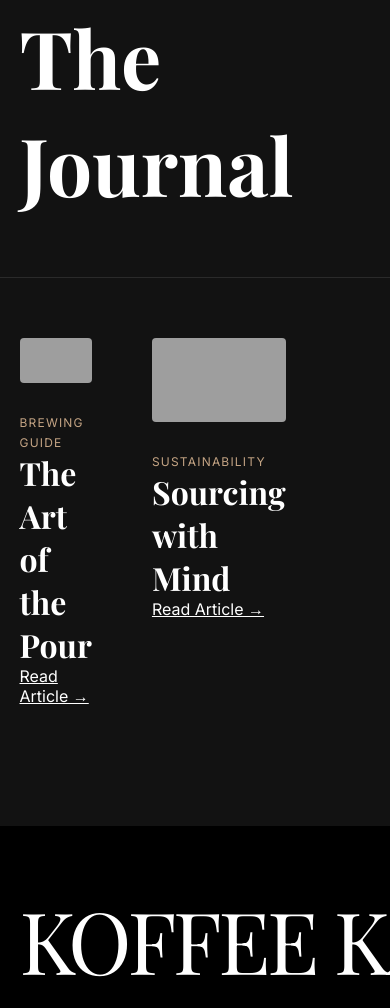
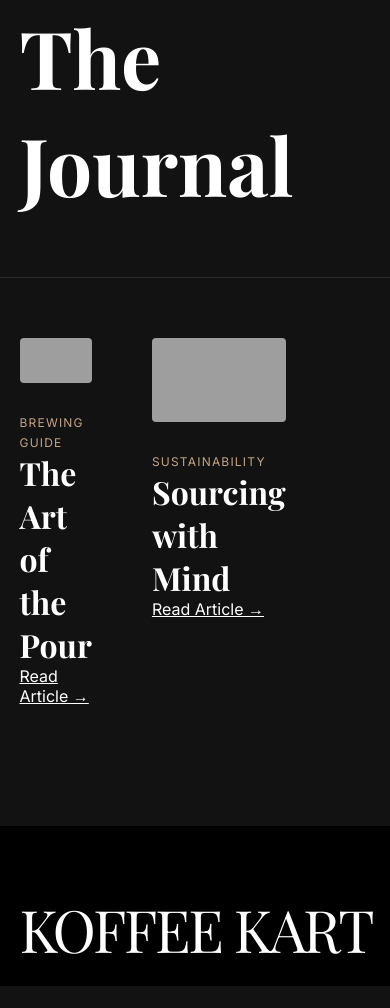
Before and after one commit to Immortal05-RAO/shopfy-new, a website built with Vite: page blog.html in a window 390 px wide. Shown: the part 263-1271 px from the top of the page. After the commit the page ends 1249 px from the top, so only its background shows below. Built offline with nearby package versions, Linux system fonts and the light colour scheme; grey boxes are pictures that could not be loaded; a web font is replaced by a local one.

Commit message:
Fix footer brand layout sizing

```diff
--- a/css/footer.css
+++ b/css/footer.css
@@ -61,7 +61,7 @@
 
 .footer-brand-title {
     font-family: 'Playfair Display', serif;
-    font-size: clamp(80px, 18vw, 400px);
+    font-size: clamp(40px, 13.5vw, 200px);
     line-height: 0.8;
     text-align: center;
     width: 100%;
@@ -110,6 +110,6 @@
     }
 
     .footer-brand-title {
-        font-size: 22vw;
+        font-size: 15vw;
     }
 }
```
